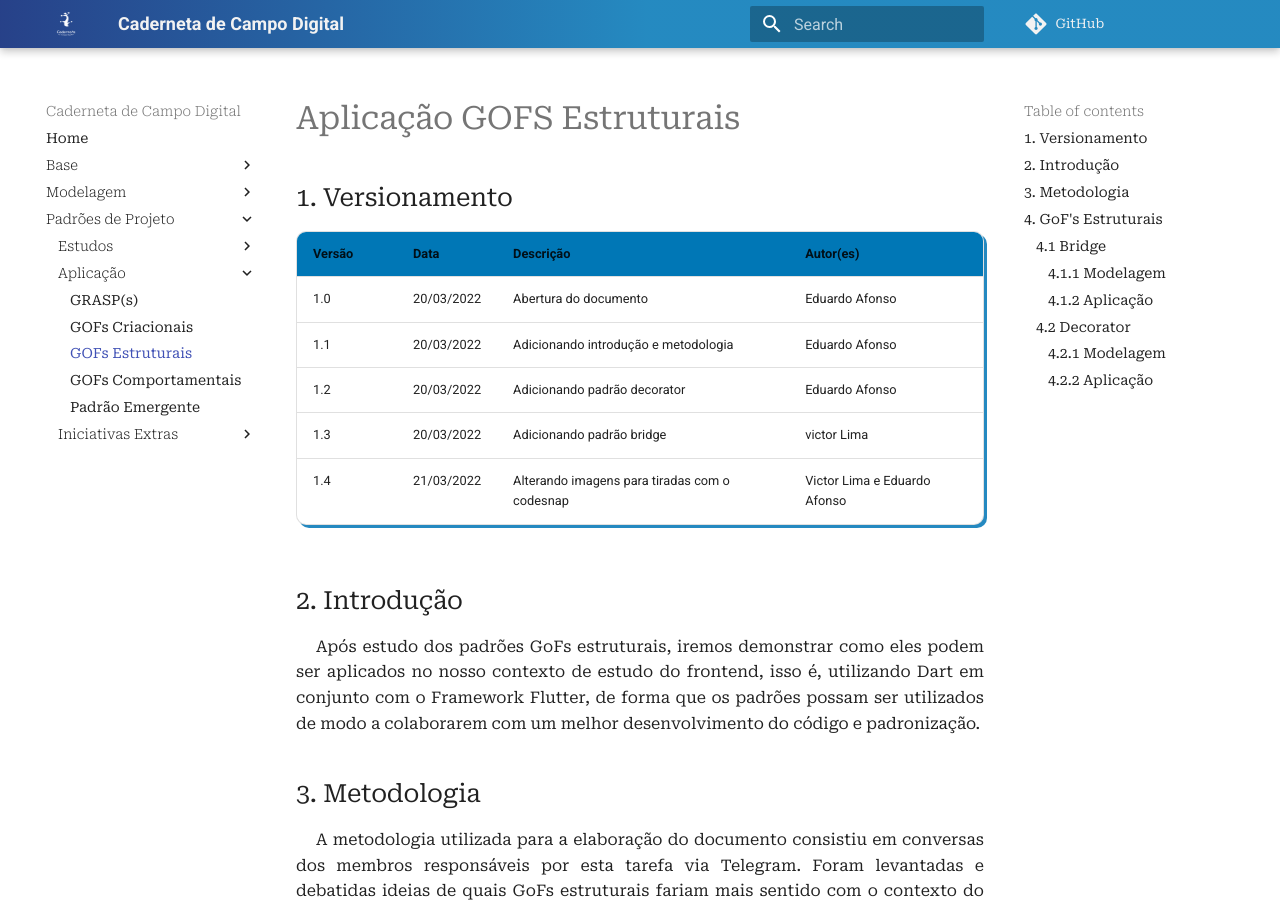
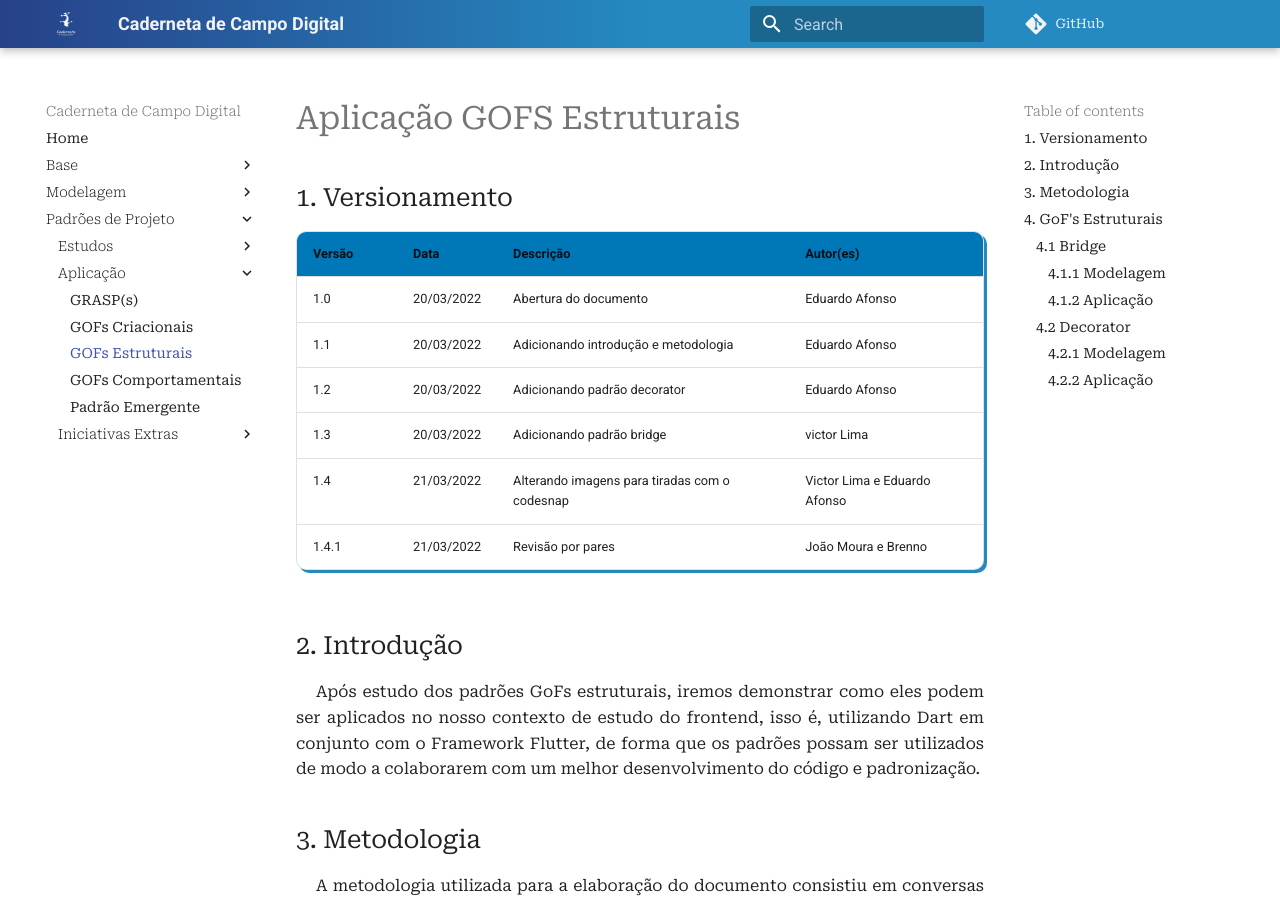
Before and after one commit to UnBArqDsw2021-2/2021.2_G4_CadernetaDeCampoDigital_docs, an MkDocs documentation site: the page built from docs/padroes_projetos/aplicacao/gofs_estruturais.md, in a window 1280 px wide and 900 px high. Built offline with MkDocs 1.6.1 and Material for MkDocs 9.7.7, drawn with Linux system fonts in a browser that asks for light colours; comment, search, counter and statistics services are not loaded.

Commit message:
#127 Revisão por pares

```diff
--- a/docs/padroes_projetos/aplicacao/gofs_estruturais.md
+++ b/docs/padroes_projetos/aplicacao/gofs_estruturais.md
@@ -9,6 +9,7 @@
 | 1.2    | 20/03/2022 | Adicionando padrão decorator                 | Eduardo Afonso |
 | 1.3    | 20/03/2022 | Adicionando padrão bridge                 | victor Lima|
 | 1.4    | 21/03/2022 | Alterando imagens para tiradas com o codesnap                | Victor Lima e Eduardo Afonso|
+| 1.4.1  | 21/03/2022 | Revisão por pares                | João Moura e Brenno |
 
 ## 2. Introdução
 
```
